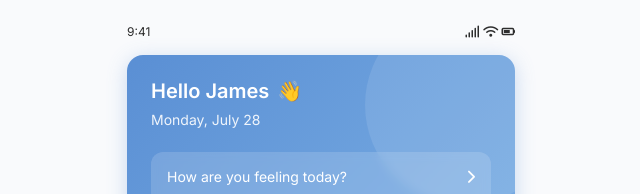
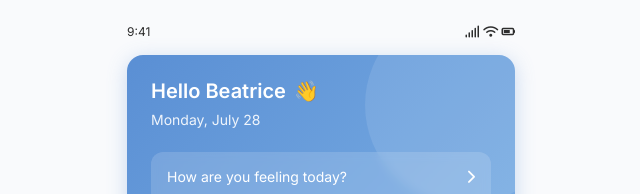
Before and after one commit to Shantelbett/PTSD-Coach, a plain HTML site: page index.html in a window 1280 px wide. Shown: the top 194 px of the page, 319-959 px from the left. Drawn offline with Linux system fonts and the light colour scheme.

Commit message:
added beatruce

```diff
--- a/index.html
+++ b/index.html
@@ -490,7 +490,7 @@
         <div class="hero">
             <div class="hero-content">
                 <div class="greeting">
-                    <span>Hello James</span>
+                    <span>Hello Beatrice</span>
                     <span>👋</span>
                 </div>
                 <div class="date">Monday, July 28</div>
```
